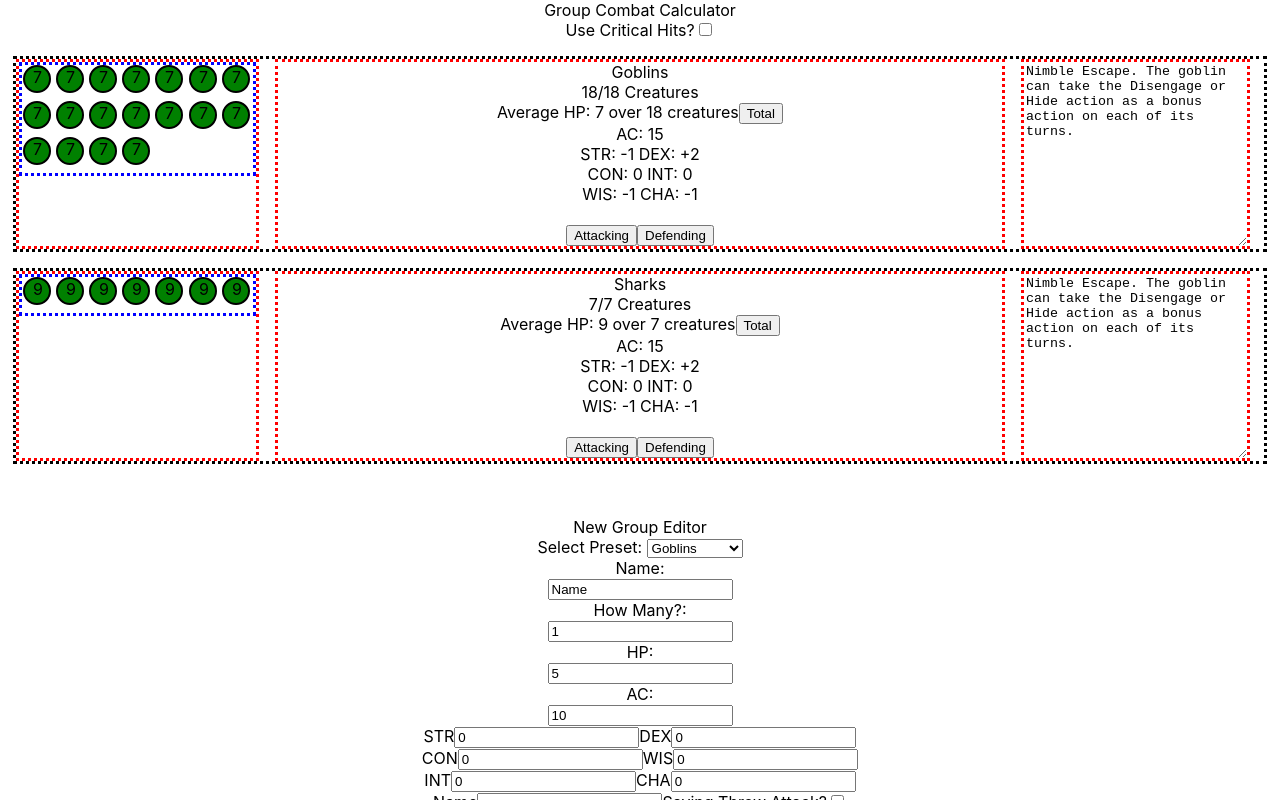
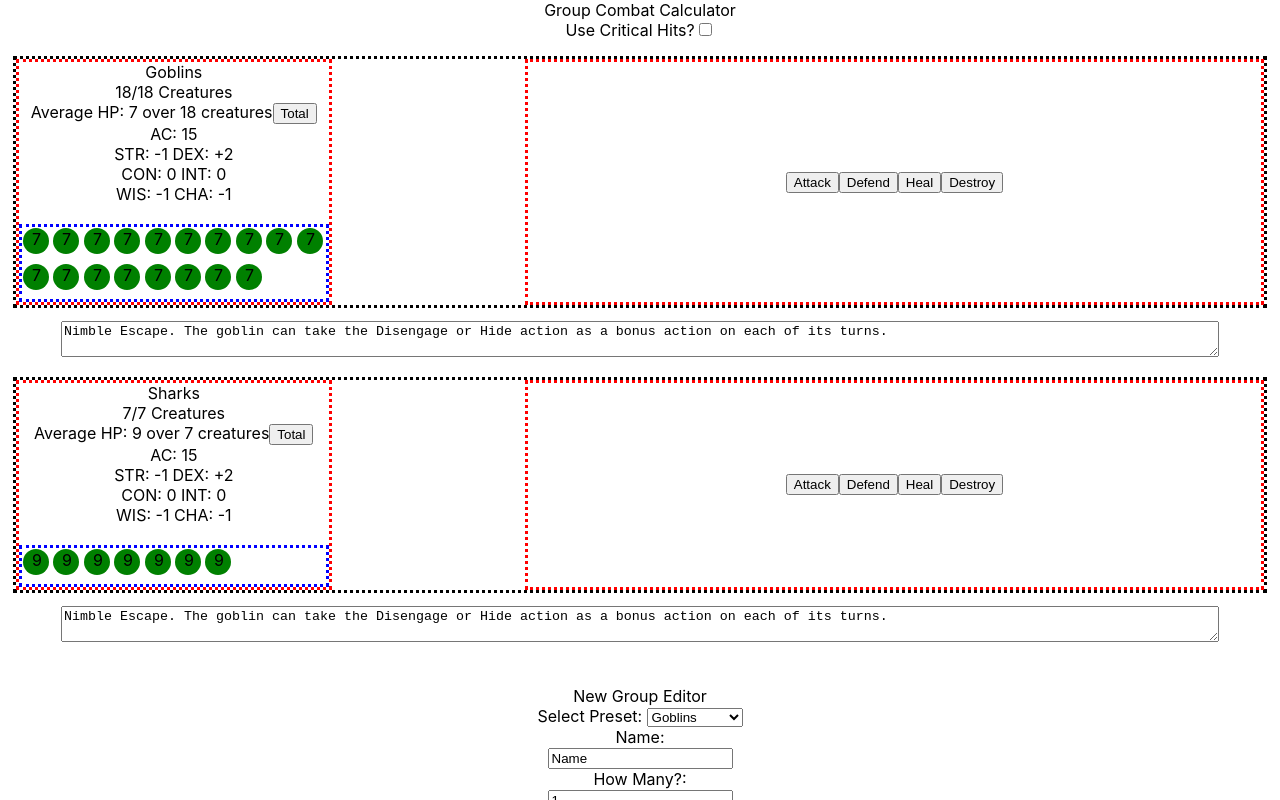
Before and after one commit to jack-pults/CombatApp, a React (Create React App) app: page / in a window 1280 px wide. Shown: the top 800 px of the page. Built offline with nearby package versions, Linux system fonts and the light colour scheme.

Commit message:
Further Style Change

```diff
--- a/src/App.css
+++ b/src/App.css
@@ -34,7 +34,8 @@
 
 
 textarea {
-  width: 90%;
+  max-width: 90%;
+  min-width: 90%;
 }
 
 #Title {
@@ -43,7 +44,7 @@ textarea {
 
 .group {
   display: grid;
-  grid-template-columns: 1fr 3fr 1fr;
+  grid-template-columns: 2fr 3fr;
   border: dotted black;
   margin: 1%;
   margin-top: 1em;
@@ -57,7 +58,7 @@ textarea {
 
 }
 
-.memberDisplay {
+.groupStats {
   max-width: 310px;
 }
 
@@ -67,6 +68,8 @@ textarea {
   border: dotted blue;
 }
 
-.centerColumn {
-
+.menu {
+  display: flex;
+  justify-content: center;
+  align-items: center;
 }
--- a/src/Components/Attack.js
+++ b/src/Components/Attack.js
@@ -56,7 +56,7 @@ function Attack(props) {
         case 0:
             return(
                     <button onClick={() => props.updateMenu(1)} >
-                        Attacking
+                        Attack
                     </button>
             )
 
@@ -64,10 +64,25 @@ function Attack(props) {
         case 1:
             return(
                 <div>
+                        <button onClick={() => changeSingleAttack(!singleAttack)}>
+                            {singleAttack ? "Attack Group" : "Attack Single Target"}
+                        </button>   <br />
+                        <button onClick={() => props.updateMenu(0)}>
+                            Back
+                        </button> <br />
 
                         <select value={chosenAttack} onChange={ (event) => changeChosenAttack(Number(event.target.value))}>
                             {props.group.attackOptions.map( (e,i) => makeAttackOptions(e,i) )}
                         </select>
+
+                        {props.group.attackOptions[chosenAttack].saving ?
+                        <div>
+                            DC: {attack.DC} {attack.savingType} Save Damage: {attack.numDie}d{attack.damDie}+{attack.damBonus} Type: {attack.type}
+                        </div> :
+                        <div>
+                        To Hit:{attack.bonus > 0 ? "+" : ""}{attack.bonus} Damage: {attack.numDie}d{attack.damDie}+{attack.damBonus} Type: {attack.type}
+                        </div> }
+
                         <RollTypeSelect rolltype={rolltype} changeRolltype={changeRolltype} />
                         <br />
 
@@ -96,20 +111,17 @@ function Attack(props) {
                                                     updateGroup={props.updateGroup} secondGroup={props.groupData[targetGroup]}
                                                     selectedAttack={attack} numAttackers={numAttackers} />
 
-                                        <MemberDisplay group={props.groupData[targetGroup]} selectedCreatures={selectedTargets} changeSelectedCreatures={changeSelectedTargets} />
                                         <button onClick={() => undoLastChange()}>
                                             Undo
                                         </button>
+
+                                        <MemberDisplay group={props.groupData[targetGroup]} selectedCreatures={selectedTargets} changeSelectedCreatures={changeSelectedTargets} />
+
                                     </div>
                                     }
 
 
-                    <button onClick={() => changeSingleAttack(!singleAttack)}>
-                        {singleAttack ? "Attack another Group" : "Attack Single Target"}
-                    </button>
-                    <button onClick={() => props.updateMenu(0)}>
-                        Back
-                    </button>
+
                 </div>
             )
 
--- a/src/Components/CreatureGraphic.js
+++ b/src/Components/CreatureGraphic.js
@@ -6,12 +6,22 @@ function CreatureGraphic(props) {
     var i = props.i
     var e = props.e
 
+    function colorSwitch() {
+        if(e / props.maxHp >= .75) {
+            return "green"
+        }
+        else if (e / props.maxHp >= .35) return "yellow"
+        else if (e > 0 ) return "red"
+        return "grey"
+    }
+
     return (
 
             <div onClick={() => props.clickCreature(i)}  className="Selectable, PopIn" key={i} >
                     <svg width="30" height="32" key={i}>
-                        <circle stroke={props.selectedCreatures.includes(i) ? "red" : "black"}  strokeWidth="2" fill="green" cx="14" cy="14" r="13" key={i}></circle>
+                        <circle stroke={props.selectedCreatures.includes(i) ? "black" : "black"}  strokeWidth={props.selectedCreatures.includes(i) ? "2" : "0"} fill={colorSwitch()} cx="14" cy="14" r="13" key={i}></circle>
                         <text className="svgtext, PopIn" fill="black" fontSize="16" x={ e/10 >= 1 ? "5": "10"} y="18" >{e}</text>
+
                     </svg>
             </div>
 
--- /dev/null
+++ b/src/Components/Destroy.js
@@ -0,0 +1,54 @@
+import React, {useState} from 'react'
+import SmallFunctions from '../Functions/SmallFunctions'
+
+
+
+function Destroy(props) {
+
+    const aliveCreatures = SmallFunctions.numAboveZero(props.group.creatures)
+    const [prevState, changePrevState] = useState(null)
+
+    function undoLastChange() {
+        console.log(prevState)
+        if (prevState)
+            props.updateGroup(prevState)
+    }
+
+
+
+    switch(props.menu) {
+        // Show button to open this component and hide all others
+        case 0:
+            return(
+                    <button onClick={() => props.updateMenu(4)} >
+                        Destroy
+                    </button>
+            )
+
+        //Show Menu for attacking, toggling between attacking a target or group with singleAttack
+        case 4:
+            return(
+                <div>
+                    <button onClick={() => props.updateMenu(0)}>
+                        Back
+                    </button>
+
+
+
+                </div>
+            )
+
+        //If any other option is selected, show nothing.
+        default:
+            return(
+                <span>
+
+                </span>
+            )
+    }
+
+}
+
+
+
+export default Destroy
--- a/src/Components/Group.js
+++ b/src/Components/Group.js
@@ -6,6 +6,8 @@ import SmallFunctions from '../Functions/SmallFunctions.js'
 import Notes from './Notes'
 import Attack from './Attack'
 import TakeDamage from './TakeDamage.js'
+import Heal from './Heal.js'
+import Destroy from './Destroy.js'
 
 function Group(props) {
 
@@ -15,7 +17,7 @@ function Group(props) {
     const [selectedCreatures, changeSelectedCreatures] = useState([])
 
     const [menu, changeMenu] = useState(0) //Using this to tell the interaction forms to either show a button to open their form, their form, or nothing.
-    //Menu 0 is show buttons. 1 is AttackSingle
+    //Menu 0 is show buttons. 1 is Attack 2 is Defend 3 is Heal 4 is Destroy
     function updateMenu(selection) {
         changeMenu(selection)
     }
@@ -27,26 +29,31 @@ function Group(props) {
 
 
     return (
+        <div>
         <span className="group">
-            <div className="memberDisplay"><MemberDisplay group={group} selectedCreatures={selectedCreatures} changeSelectedCreatures={changeSelectedCreatures} /> </div>
-
-                <div className="centerColumn">{" " + group.name}
+            <div className="groupStats">
+                {" " + group.name}
                     <br />
                 {aliveCreatures}/{group.initialSize} Creatures<br />
                 <HealthCard group={group} /> AC: {group.armorClass}
                 <SaveBlock group={group}/> <br />
+                <MemberDisplay group={group} selectedCreatures={selectedCreatures} changeSelectedCreatures={changeSelectedCreatures} />
+                </div>
 
-
+                <div className="menu">
 
                 <Attack group={group} menu={menu} updateMenu={updateMenu} crit={props.crit} groupData={props.groupData} updateGroup={updateGroup} />
                 <TakeDamage group={group} menu={menu} updateMenu={updateMenu} updateGroup={updateGroup} selectedCreatures={selectedCreatures} />
-                    <br />
+                <Heal group={group} menu={menu} updateMenu={updateMenu} updateGroup={updateGroup} selectedCreatures={selectedCreatures} />
+                <Destroy group={group} menu={menu} updateMenu={updateMenu} updateGroup={updateGroup} selectedCreatures={selectedCreatures} />
                 </div>
 
 
 
-                <Notes group={group} updateGroup={updateGroup} />
+
         </span>
+            <Notes group={group} updateGroup={updateGroup} />
+        </div>
     )
 }
 
--- /dev/null
+++ b/src/Components/Heal.js
@@ -0,0 +1,54 @@
+import React, {useState} from 'react'
+import SmallFunctions from '../Functions/SmallFunctions'
+
+
+
+function Heal(props) {
+
+    const aliveCreatures = SmallFunctions.numAboveZero(props.group.creatures)
+    const [prevState, changePrevState] = useState(null)
+
+    function undoLastChange() {
+        console.log(prevState)
+        if (prevState)
+            props.updateGroup(prevState)
+    }
+
+
+
+    switch(props.menu) {
+        // Show button to open this component and hide all others
+        case 0:
+            return(
+                    <button onClick={() => props.updateMenu(3)} >
+                        Heal
+                    </button>
+            )
+
+        //Show Menu for attacking, toggling between attacking a target or group with singleAttack
+        case 3:
+            return(
+                <div>
+                    <button onClick={() => props.updateMenu(0)}>
+                            Back
+                        </button> <br />
+
+
+
+                </div>
+            )
+
+        //If any other option is selected, show nothing.
+        default:
+            return(
+                <span>
+
+                </span>
+            )
+    }
+
+}
+
+
+
+export default Heal
--- a/src/Components/MemberDisplay.js
+++ b/src/Components/MemberDisplay.js
@@ -32,7 +32,7 @@ class MemberDisplay extends React.Component  {
     createCircles() {
 
         return this.props.group.creatures.map((e,i) =>
-            <CreatureGraphic e={e} i={i} selectedCreatures={this.props.selectedCreatures} clickCreature={this.clickCreature} key={i} /> )
+            <CreatureGraphic e={e} i={i} selectedCreatures={this.props.selectedCreatures} clickCreature={this.clickCreature} key={i} maxHp={this.props.group.creatureHp} /> )
 
     }
 
--- a/src/Components/NumberInput.js
+++ b/src/Components/NumberInput.js
@@ -8,7 +8,7 @@ function NumberInput(props) {
     const data = props.data
 
     function correctNumber(value) {
-        if (value == 0) props.change(value, props.part)
+        if (value === 0 || value === "0") props.change(value, props.part)
         else props.change(Number(value), props.part)
     }
 
--- a/src/Components/STAttackSingle.js
+++ b/src/Components/STAttackSingle.js
@@ -37,8 +37,7 @@ function STAttackSingle(props){
         <div>
             {attack.saving?
                 <div>
-                    DC: {attack.DC} {attack.savingType} Save Damage: {attack.numDie}d{attack.damDie}+{attack.damBonus} Type: {attack.type}
-                    <br />
+
                     Target's Total Bonus:<input type="number" value={targetBonus} onChange={(e)=> changeTargetBonus(Number(e.target.value))} />
 
                     <button type="button" onClick={() => rollSaves()}>Roll Saves</button>
--- a/src/Components/TakeDamage.js
+++ b/src/Components/TakeDamage.js
@@ -42,11 +42,11 @@ function TakeDamage(props) {
     switch(props.menu) {
         case 0:
             return(
-                <button onClick={() => props.updateMenu(3)}>
-                    Defending
+                <button onClick={() => props.updateMenu(2)}>
+                    Defend
                 </button>
             )
-        case 3:
+        case 2:
             return(
                 <div>
                     <TargetType targetType={targetType} change={changeTargetType} />
@@ -112,9 +112,9 @@ function TakeDamage(props) {
             )
         default:
             return(
-                <div>
+                <span>
 
-                </div>
+                </span>
             )
     }
 
--- a/src/Components/WeaponAttackSingle.js
+++ b/src/Components/WeaponAttackSingle.js
@@ -49,8 +49,7 @@ function WeaponAttackSingle(props){
             :
 
             <div>
-            To Hit:{attack.bonus > 0 ? "+" : ""}{attack.bonus} Damage: {attack.numDie}d{attack.damDie}+{attack.damBonus} Type: {attack.type}
-            <br /> AC of Target:<input type="number" value={targetAC} onChange={(e)=> changeTargetAC(Number(e.target.value))} />
+            AC of Target:<input type="number" value={targetAC} onChange={(e)=> changeTargetAC(Number(e.target.value))} />
             Additional Attack Modifier <input type="number" value={attkMod} onChange={(e) => changeAttkMod(Number(e.target.value))} />
             <button type="button" onClick={() => rollAttacks() } >Roll Attacks</button>
             {finalResults.length > 0 ?
```
